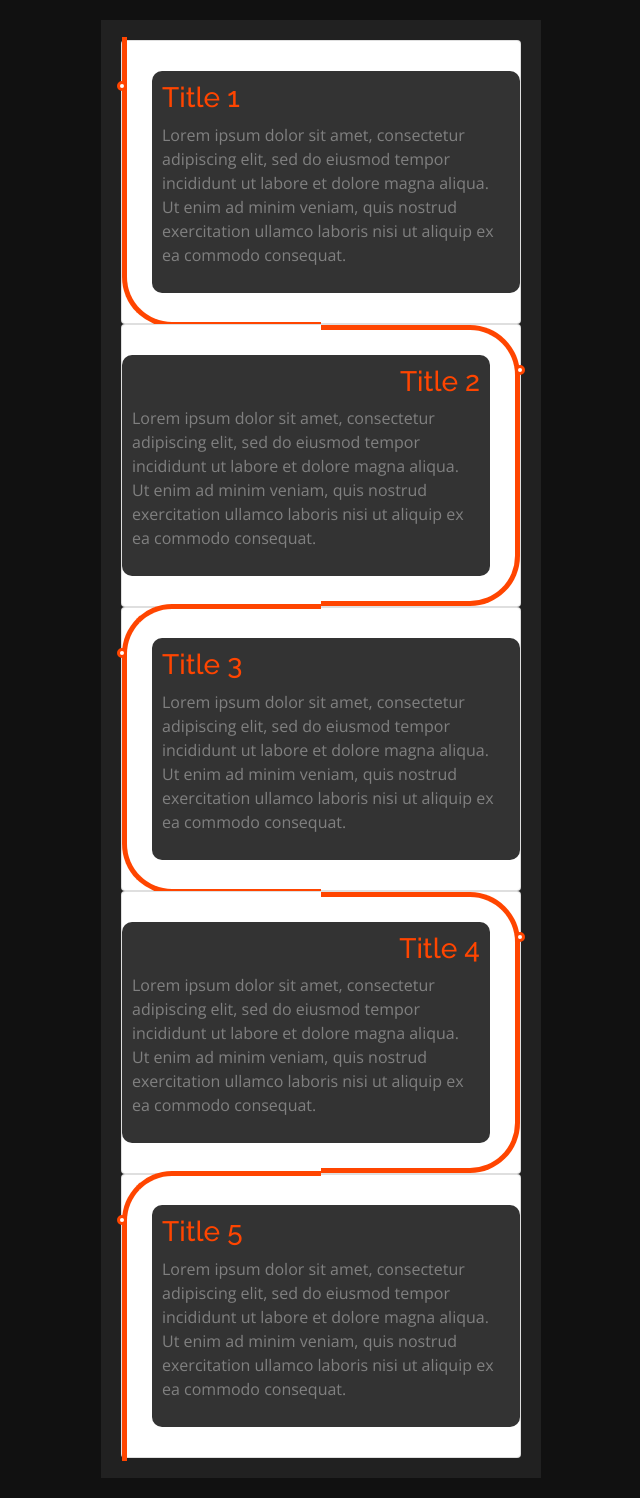
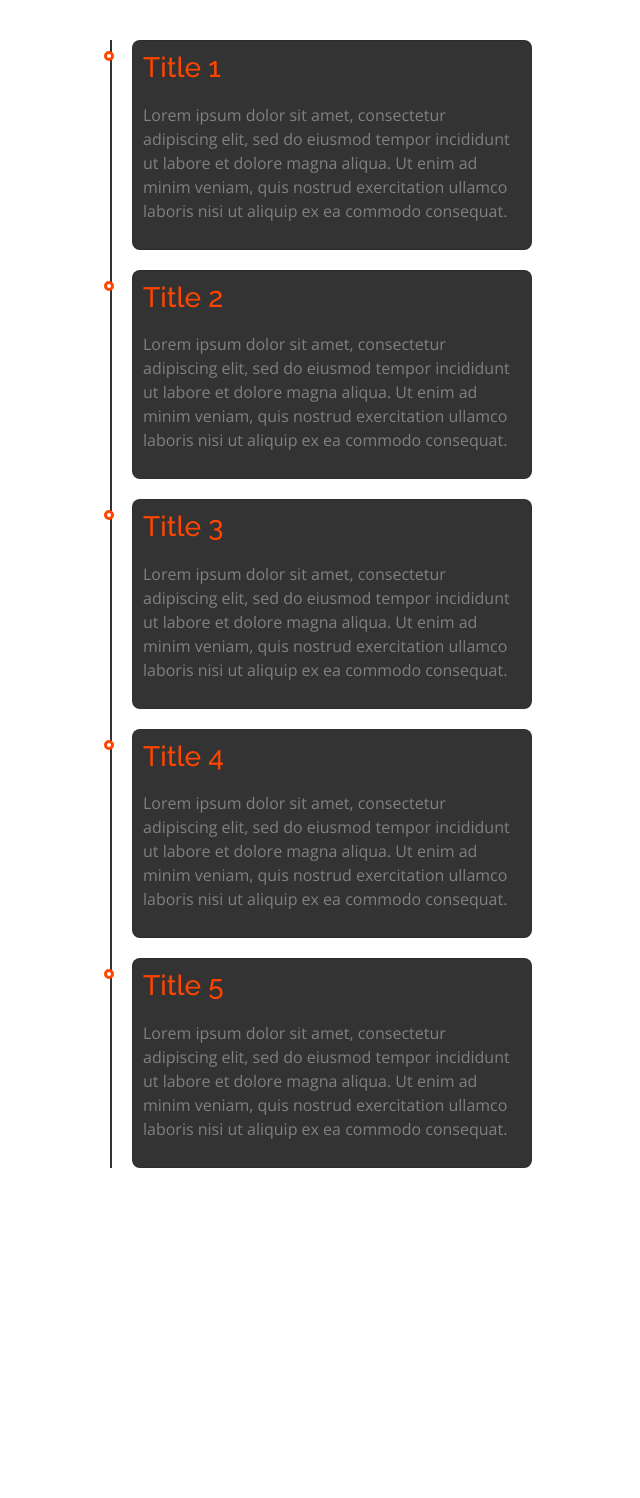
Before and after one commit to z3d6380/flask-portfolio-site, a Flask app: template app/templates/timeline.html in a window 1280 px wide. Shown: the whole page, without its empty margins (369-1009 px from the left). After the commit the page ends 1168 px from the top, so only its background shows below. Run offline with Flask 2, Linux system fonts and the light colour scheme; the template is opened without the code that fills it, so the values that code supplies are empty; parts of the project's set-up code (start-up, migrations or seed data) failed here and were passed over; some libraries are stand-ins or nearby versions.

Commit message:
Added timeline CSS and placeholder content

```diff
--- a/app/static/styles/style.css
+++ b/app/static/styles/style.css
@@ -1,20 +1,8 @@
 /*--------------------------------------------------------------
 # General
 --------------------------------------------------------------*/
-:root {
-  --primary-color: #212121;
-  --background-color: #111;
-  --font: "Open Sans", sans-serif;
-}
-
-* {
-  margin: 0;
-  padding: 0;
-}
-
 body {
-  background: var(--background-color);
-  font-family: var(--font);
+  font-family: "Open Sans", sans-serif;
   color: #272829;
   display: flex;
   justify-content: center;
@@ -1009,76 +997,32 @@ section {
 
 /* Timeline Container */
 .timeline {
-  background: var(--primary-color);
+  background: #fff;
   margin: 20px auto;
   padding: 20px;
+}
+
+/* Outer Layer with the timeline border */
+.outer {
+  border-left: 2px solid #333;
 }
 
 /* Card container */
 .card {
   position: relative;
+  margin: 0 0 20px 20px;
+  padding: 10px;
+  background: #333;
+  color: gray;
+  border-radius: 8px;
   max-width: 400px;
-}
-
-/* setting padding based on even or odd */
-.card:nth-child(odd) {
-  padding: 30px 0 30px 30px;
-}
-.card:nth-child(even) {
-  padding: 30px 30px 30px 0;
-}
-/* Global ::before */
-.card::before {
-  content: "";
-  position: absolute;
-  width: 50%;
-  border: solid orangered;
-}
-
-/* Setting the border of top, bottom, left */
-.card:nth-child(odd)::before {
-  left: 0px;
-  top: -4.5px;
-  bottom: -4.5px;
-  border-width: 5px 0 5px 5px;
-  border-radius: 50px 0 0 50px;
-}
-
-/* Setting the border of top, bottom, right */
-.card:nth-child(even)::before {
-  right: 0;
-  top: 0;
-  bottom: 0;
-  border-width: 5px 5px 5px 0;
-  border-radius: 0 50px 50px 0;
-}
-
-/* Removing the border if it is the first card */
-.card:first-child::before {
-  border-top: 0;
-  border-top-left-radius: 0;
-}
-
-/* Removing the border if it is the last card  and it's odd */
-.card:last-child:nth-child(odd)::before {
-  border-bottom: 0;
-  border-bottom-left-radius: 0;
-}
-
-/* Removing the border if it is the last card  and it's even */
-.card:last-child:nth-child(even)::before {
-  border-bottom: 0;
-  border-bottom-right-radius: 0;
 }
 
 /* Information about the timeline */
 .info {
   display: flex;
   flex-direction: column;
-  background: #333;
-  color: gray;
-  border-radius: 10px;
-  padding: 10px;
+  gap: 10px;
 }
 
 /* Title of the card */
@@ -1095,22 +1039,8 @@ section {
   height: 10px;
   background: white;
   border-radius: 999px;
+  left: -39px;
   border: 3px solid orangered;
-}
-
-/* text right if the card is even  */
-.card:nth-child(even) > .info > .title {
-  text-align: right;
-}
-
-/* setting dot to the left if the card is odd */
-.card:nth-child(odd) > .info > .title::before {
-  left: -45px;
-}
-
-/* setting dot to the right if the card is odd */
-.card:nth-child(even) > .info > .title::before {
-  right: -45px;
 }
 
 /*--------------------------------------------------------------
```
